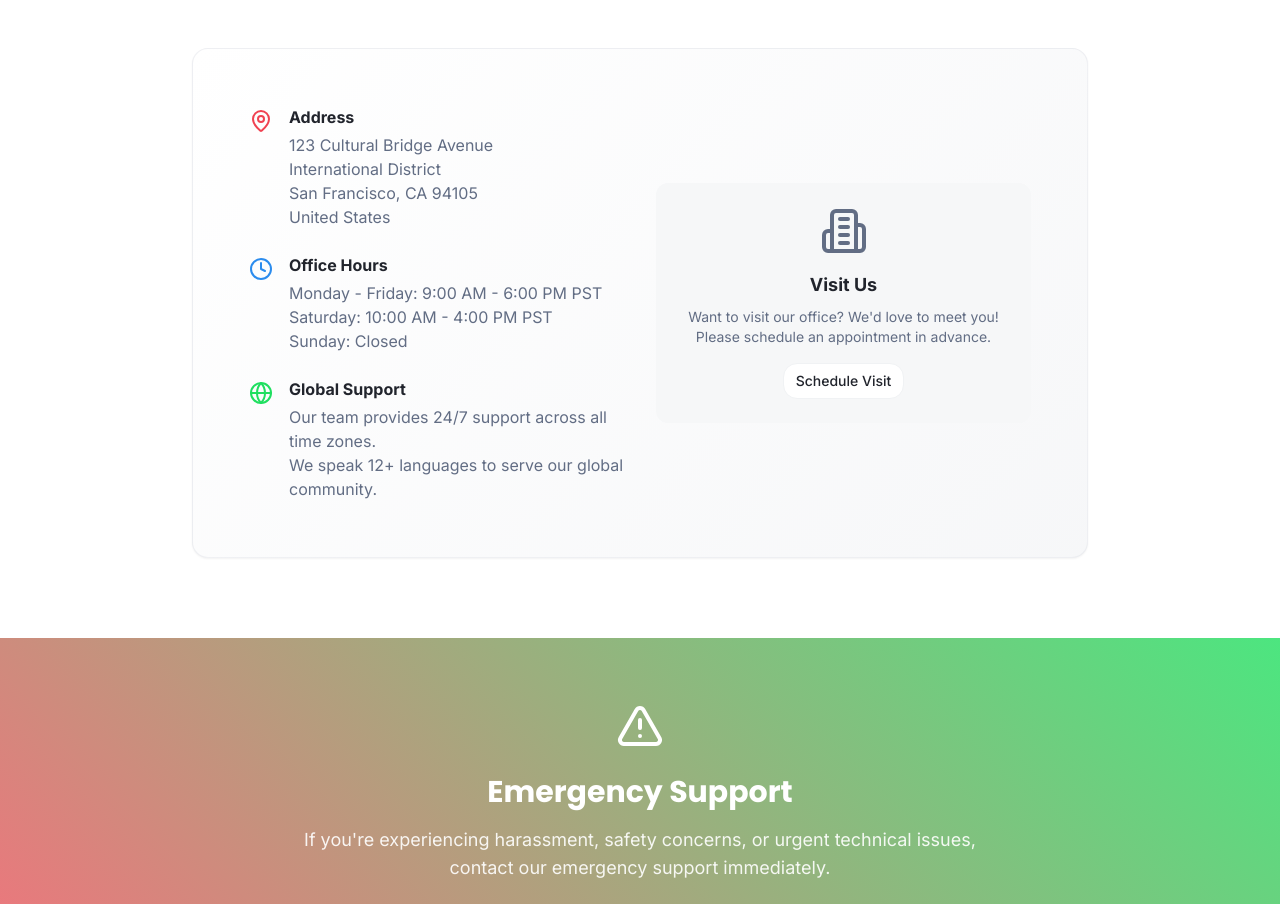
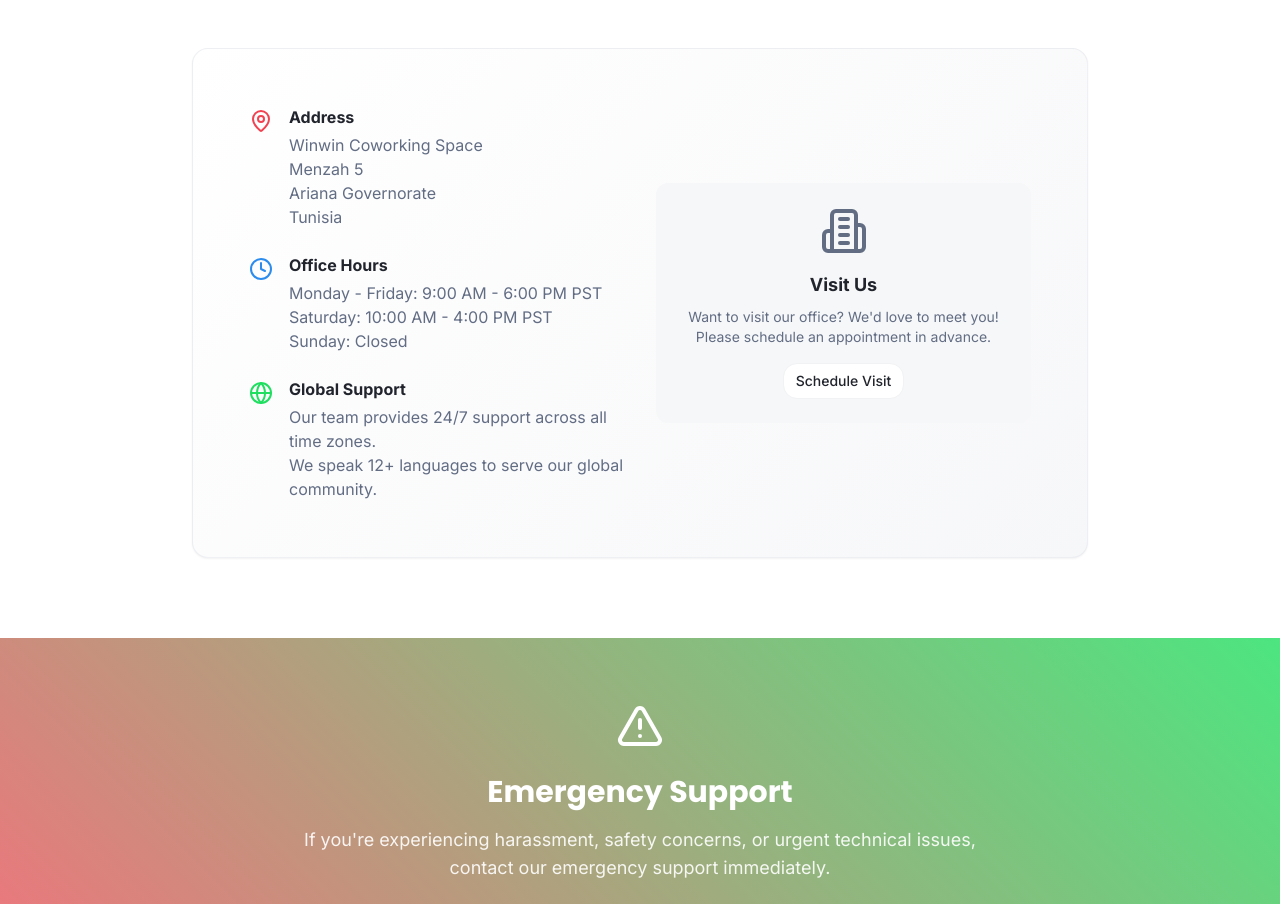
Before and after one commit to hanbliemna/weeone, a React (Vite) app: page /contact in a window 1280 px wide. Shown: the part 3346-4250 px from the top of the page. Built offline with nearby package versions, Linux system fonts and the light colour scheme.

Commit message:
Fix: Update contact page address
Update the address on the contact page to "Winwin Coworking Space, Menzah 5, Ariana Governorate, Tunisia".

```diff
--- a/src/pages/Contact.tsx
+++ b/src/pages/Contact.tsx
@@ -390,10 +390,10 @@ const Contact = () => {
                       <div>
                         <h3 className="font-bold text-foreground mb-1">Address</h3>
                         <p className="text-muted-foreground">
-                          123 Cultural Bridge Avenue<br />
-                          International District<br />
-                          San Francisco, CA 94105<br />
-                          United States
+                          Winwin Coworking Space<br />
+                          Menzah 5<br />
+                          Ariana Governorate<br />
+                          Tunisia
                         </p>
                       </div>
                     </div>
```
